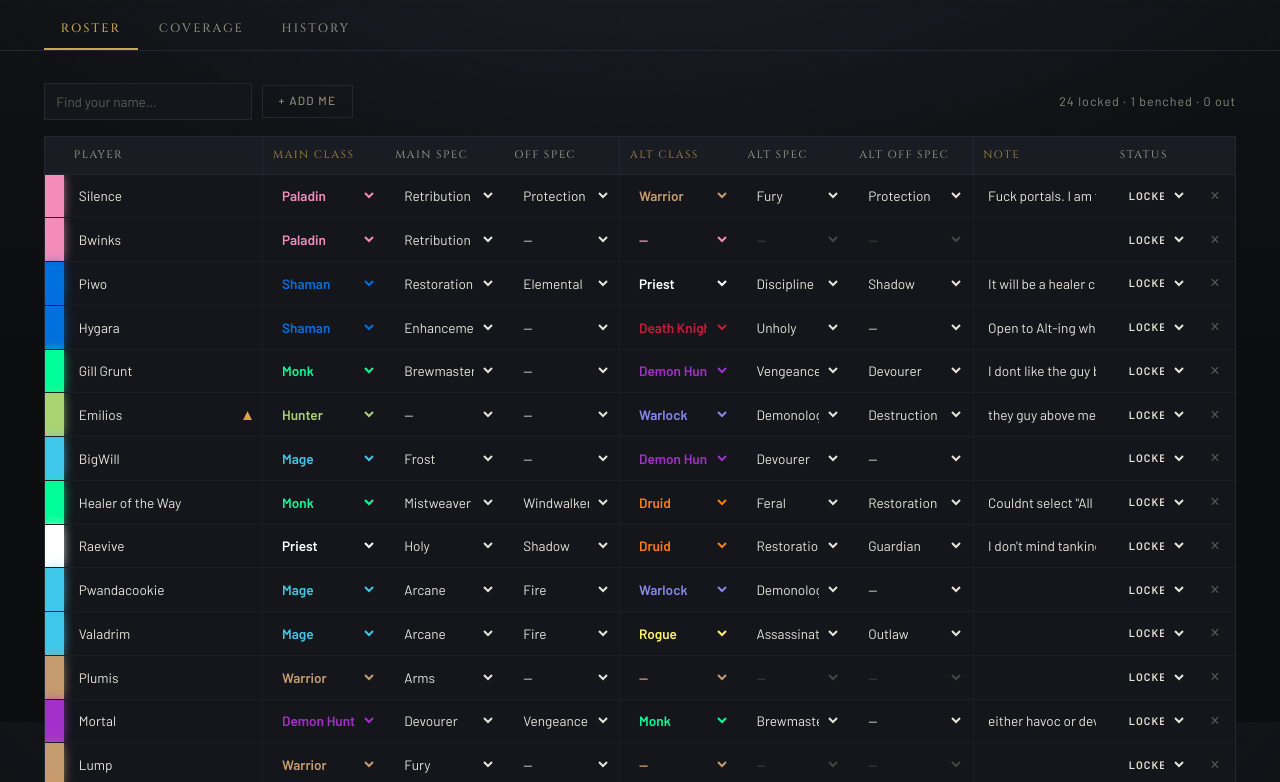
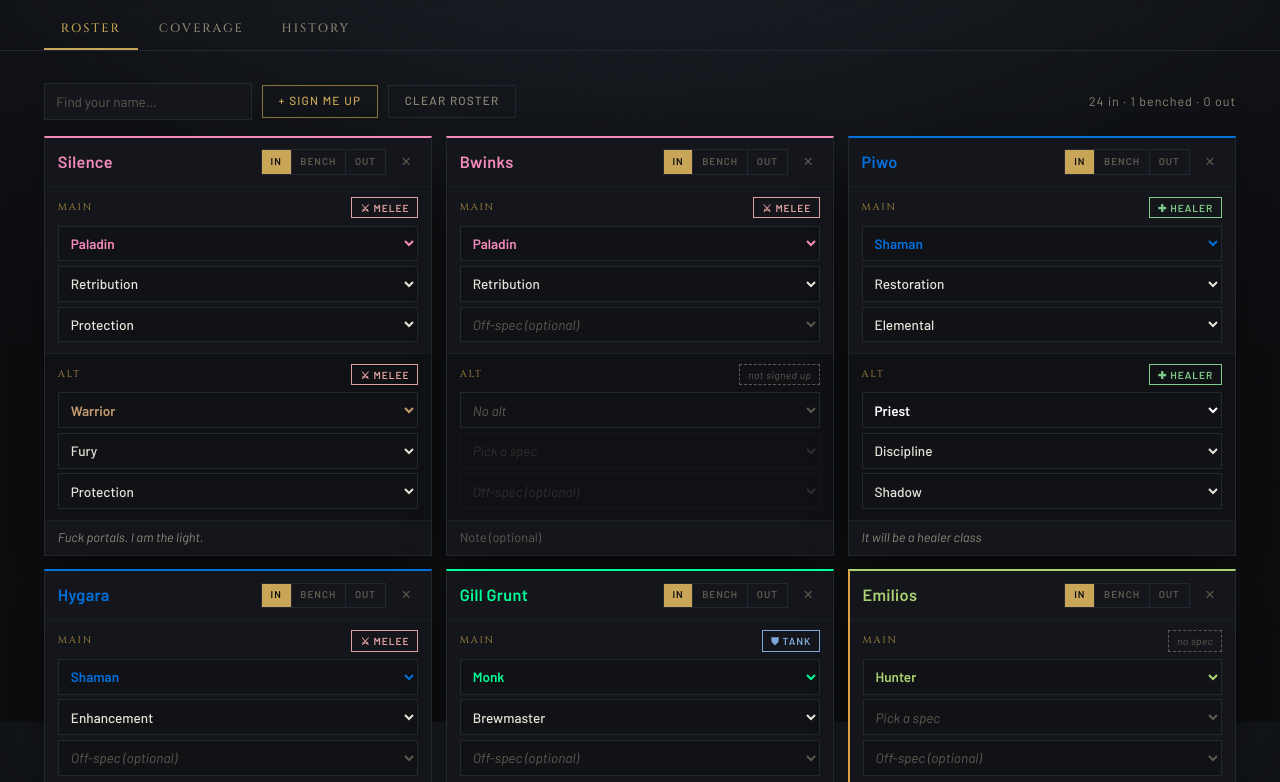
Before and after one commit to revelation343/raid-roster, a website: page index.html in a window 1280 px wide. Shown: the part 78-860 px from the top of the page. Drawn offline with Linux system fonts and the light colour scheme; no server answers.

Commit message:
feat: card-based roster, live role badges, clear-roster
The table was a wall of 175 identical dropdowns. Each player is now a card
with their class colour, a derived role badge that updates as they pick, and
main/alt as visually distinct blocks. Status is a segmented control instead
of a hidden select.

Fixes focus loss: typing in a name or note rebuilt the entire roster DOM and
dropped the caret after every keystroke. Text edits now repaint only the
coverage panel and header.

Adds "Clear roster" for starting a new tier — safe, since every prior version
stays in the history.

```diff
--- a/css/styles.css
+++ b/css/styles.css
@@ -175,76 +175,133 @@ main { padding: clamp(1.1rem, 3vw, 2rem) clamp(1rem, 4vw, 2.75rem) 3rem; }
 
 /* -------------------------------------------------------------- roster */
 
-.scroller { overflow-x: auto; border: 1px solid var(--rule); background: var(--panel); }
+.ghost.primary { color: var(--gold); border-color: var(--gold-dim); }
+.ghost.primary:hover { background: rgba(200,165,87,.1); }
+.ghost.danger:hover { color: var(--alarm); border-color: var(--alarm); }
 
-table.roster { border-collapse: collapse; width: 100%; min-width: 1000px; }
+.cards {
+  display: grid;
+  grid-template-columns: repeat(auto-fill, minmax(310px, 1fr));
+  gap: .85rem;
+}
 
-table.roster thead th {
-  position: sticky; top: 0; z-index: 2;
-  background: var(--panel-2);
-  border-bottom: 1px solid var(--rule);
-  font: 500 .68rem/1 'Cinzel', serif;
-  letter-spacing: .13em;
-  text-transform: uppercase;
-  color: var(--muted);
-  text-align: left;
-  padding: .8rem .6rem;
+.card {
+  border: 1px solid var(--rule);
+  border-top: 2px solid var(--klass);
+  background: var(--panel);
+  box-shadow: var(--shadow);
+  display: flex;
+  flex-direction: column;
+  transition: border-color .18s ease, transform .18s ease;
+  animation: rise .35s cubic-bezier(.2,.7,.3,1) both;
+}
+.card:hover { transform: translateY(-2px); }
+.card:focus-within { border-color: var(--gold-dim); border-top-color: var(--klass); }
+.card.bench { opacity: .62; }
+.card.out { opacity: .34; }
+.card.unfinished { border-left: 2px solid var(--warn); }
+
+.card > header {
+  display: grid;
+  grid-template-columns: 1fr auto auto;
+  gap: .5rem;
+  align-items: center;
+  padding: .7rem .8rem;
+  border-bottom: 1px solid var(--rule-soft);
+}
+
+input.who {
+  background: none; border: none; padding: 0; width: 100%;
+  color: var(--klass, var(--parchment));
+  font: 600 1.02rem/1.2 'Barlow', sans-serif;
+  letter-spacing: .02em;
+}
+input.who:focus { outline: none; }
+input.who::placeholder { color: var(--faint); font-weight: 400; font-style: italic; }
+
+/* status: segmented, one click, no hidden menu */
+.seg { display: flex; border: 1px solid var(--rule); }
+.seg button {
+  background: none; border: none;
+  border-right: 1px solid var(--rule);
+  color: var(--faint);
+  font: 600 .62rem/1 'Barlow', sans-serif;
+  letter-spacing: .1em; text-transform: uppercase;
+  padding: .42rem .55rem; cursor: pointer;
+  transition: color .15s ease, background .15s ease;
+}
+.seg button:last-child { border-right: none; }
+.seg button:hover { color: var(--parchment); }
+.seg button.on { background: var(--gold); color: var(--ink); }
+
+.loadout { padding: .65rem .8rem; }
+.loadout.alt {
+  background: rgba(0,0,0,.22);
+  border-top: 1px solid var(--rule-soft);
+}
+
+.loadout-head {
+  display: flex; align-items: center; justify-content: space-between;
+  gap: .5rem; margin-bottom: .45rem;
+}
+.loadout-head .tag {
+  font: 500 .62rem/1 'Cinzel', serif;
+  letter-spacing: .17em; text-transform: uppercase;
+  color: var(--gold-dim);
+}
+
+.role {
+  font: 600 .64rem/1 'Barlow', sans-serif;
+  letter-spacing: .09em; text-transform: uppercase;
+  padding: .28rem .5rem;
+  border: 1px solid currentColor;
   white-space: nowrap;
 }
-table.roster thead th.group {
-  color: var(--gold-dim);
-  border-left: 1px solid var(--rule);
+.role[data-role='Tank']       { color: #7FA9D6; }
+.role[data-role='Healer']     { color: #7FC98A; }
+.role[data-role='Melee DPS']  { color: #E0A0A0; }
+.role[data-role='Ranged DPS'] { color: #D9BE7A; }
+.role[data-role='Augvoker']   { color: #B79AD6; }
+.role.none {
+  color: var(--faint); border-style: dashed; text-transform: none;
+  letter-spacing: .04em; font-weight: 400; font-style: italic;
 }
 
-table.roster tbody tr {
-  border-bottom: 1px solid var(--rule-soft);
-  transition: background .16s ease;
+.picks { display: grid; gap: .3rem; }
+
+select.pick {
+  width: 100%;
+  background: var(--ink-2);
+  border: 1px solid var(--rule);
+  color: var(--parchment);
+  font: 500 .85rem/1 'Barlow', sans-serif;
+  padding: .46rem .5rem;
+  cursor: pointer;
+  transition: border-color .15s ease, color .15s ease;
 }
-table.roster tbody tr:hover { background: var(--panel-2); }
-table.roster tbody tr.bench { opacity: .55; }
-table.roster tbody tr.out   { opacity: .3; }
+select.pick:hover:not(:disabled) { border-color: var(--gold-dim); }
+select.pick:focus { outline: none; border-color: var(--gold); }
+select.pick.unset { color: var(--faint); font-style: italic; font-weight: 400; }
+select.pick:disabled { opacity: .4; cursor: not-allowed; }
+select.pick option { background: var(--panel-2); color: var(--parchment); font-style: normal; }
+select.pick.klass { color: var(--klass, var(--parchment)); font-weight: 600; }
+select.pick.klass.unset { color: var(--faint); font-weight: 400; }
 
-table.roster td { padding: .3rem .45rem; vertical-align: middle; }
-table.roster td.edge {
-  padding: 0; width: 3px;
-  background: var(--klass, var(--rule));
-  box-shadow: 0 0 12px -2px var(--klass, transparent);
+input.note {
+  background: none;
+  border: none;
+  border-top: 1px solid var(--rule-soft);
+  color: var(--muted);
+  font: italic 400 .8rem/1.3 'Barlow', sans-serif;
+  padding: .55rem .8rem;
+  margin-top: auto;
 }
-table.roster td.sep { border-left: 1px solid var(--rule-soft); }
-
-.name-cell { display: flex; align-items: center; gap: .5rem; }
-.name-cell input { min-width: 9rem; }
-
-.flagged {
-  color: var(--warn); font-size: .95rem; cursor: help; line-height: 1;
-}
-
-input.cell, select.cell {
-  background: transparent;
-  border: 1px solid transparent;
-  color: var(--parchment);
-  font: 400 .85rem/1 'Barlow', sans-serif;
-  padding: .38rem .4rem;
-  width: 100%;
-  transition: border-color .16s ease, background .16s ease;
-}
-input.cell:hover, select.cell:hover { border-color: var(--rule); }
-input.cell:focus, select.cell:focus {
-  outline: none; border-color: var(--gold-dim); background: var(--ink-2);
-}
-select.cell:disabled { color: var(--faint); }
-select.cell option { background: var(--panel-2); color: var(--parchment); }
-
-select.klass { font-weight: 600; color: var(--klass, var(--parchment)); }
-
-select.status-sel {
-  font: 600 .68rem/1 'Barlow', sans-serif;
-  letter-spacing: .1em; text-transform: uppercase;
-}
+input.note:focus { outline: none; color: var(--parchment); background: var(--ink-2); }
+input.note::placeholder { color: var(--faint); font-style: normal; }
 
 .kill {
   background: none; border: 1px solid transparent; color: var(--faint);
-  font-size: 1rem; line-height: 1; padding: .25rem .45rem; cursor: pointer;
+  font-size: 1.05rem; line-height: 1; padding: .2rem .4rem; cursor: pointer;
   transition: color .16s ease, border-color .16s ease;
 }
 .kill:hover { color: var(--alarm); border-color: var(--alarm); }
--- a/js/app.js
+++ b/js/app.js
@@ -86,28 +86,44 @@ function setStatus(text, kind = '') {
   el('status').className = `status ${kind}`;
 }
 
-function render() {
+// Everything that does not own the roster DOM. Safe to call while the user is
+// mid-keystroke in a text field — rebuilding the cards would steal focus.
+function repaintChrome() {
   const d = computeAll(state.roster);
 
   el('title').textContent = state.roster.title || 'Raid Roster';
-  const bits = [`<b>${d.totals.lockedIn}</b> locked in`];
+  const bits = [`<b>${d.totals.lockedIn}</b> signed up`];
   if (d.totals.bench) bits.push(`<b>${d.totals.bench}</b> benched`);
   if (d.incomplete.length) bits.push(`<span class="flag">${d.incomplete.length} without a spec</span>`);
   el('subtitle').innerHTML = bits.join(' &middot; ');
 
-  renderRoster(el('tab-roster'), state.roster, {
-    filter: state.filter,
-    onChange: () => { state.dirty = true; render(); },
-    onFilter: v => { state.filter = v; render(); },
-  });
   renderCoverage(el('tab-coverage'), d);
 
   const canSave = Boolean(state.sha) && !WORKER.includes('PLACEHOLDER');
   el('save').disabled = !state.dirty || !canSave;
-  el('save').title = canSave ? '' : 'Saving is not wired up yet — the save endpoint has not been deployed.';
-  if (state.dirty && WORKER.includes('PLACEHOLDER')) setStatus('read-only — save endpoint not deployed', 'err');
-  else if (state.dirty && !state.sha) setStatus('offline — cannot save', 'err');
-  else if (state.dirty) setStatus('unsaved changes');
+  el('save').title = canSave
+    ? '' : 'Saving is not wired up yet — the save endpoint has not been deployed.';
+
+  if (state.dirty && WORKER.includes('PLACEHOLDER')) {
+    setStatus('read-only — save endpoint not deployed', 'err');
+  } else if (state.dirty && !state.sha) {
+    setStatus('offline — cannot save', 'err');
+  } else if (state.dirty) {
+    setStatus('unsaved changes');
+  }
+  return d;
+}
+
+function render() {
+  repaintChrome();
+  renderRoster(el('tab-roster'), state.roster, {
+    filter: state.filter,
+    // Text typing: update data and chrome only, leave the cards alone.
+    onChange: () => { state.dirty = true; repaintChrome(); },
+    // Class/spec/status/add/remove: the cards themselves have to change.
+    onStructural: () => { state.dirty = true; render(); },
+    onFilter: v => { state.filter = v; render(); },
+  });
 }
 
 /* --------------------------------------------------------------- save */
--- a/js/roster-ui.js
+++ b/js/roster-ui.js
@@ -1,8 +1,20 @@
-import { CLASSES, CLASS_COLORS } from './game-data.js';
+import { CLASSES, CLASS_COLORS, roleFor } from './game-data.js';
 
-const STATUSES = ['locked', 'bench', 'out'];
+const STATUSES = [
+  ['locked', 'In'],
+  ['bench',  'Bench'],
+  ['out',    'Out'],
+];
 
-function opt(value, selected, blank = '—') {
+const ROLE_GLYPH = {
+  'Tank':       '⛊',
+  'Healer':     '✚',
+  'Melee DPS':  '⚔',
+  'Ranged DPS': '➸',
+  'Augvoker':   '✦',
+};
+
+function opt(value, selected, blank) {
   const o = document.createElement('option');
   o.value = value ?? '';
   o.textContent = value ?? blank;
@@ -10,51 +22,136 @@ function opt(value, selected, blank = '—') {
   return o;
 }
 
-function classSelect(value, onPick) {
+function classPicker(value, blank, onPick) {
   const s = document.createElement('select');
-  s.className = 'cell klass';
-  s.append(opt(null, value), ...Object.keys(CLASSES).map(c => opt(c, value)));
+  s.className = 'pick klass';
+  s.append(opt(null, value, blank), ...Object.keys(CLASSES).map(c => opt(c, value)));
   s.style.setProperty('--klass', CLASS_COLORS[value] || '');
+  if (!value) s.classList.add('unset');
   s.onchange = () => onPick(s.value || null);
   return s;
 }
 
-function specSelect(cls, value, onPick) {
+function specPicker(cls, value, blank, onPick) {
   const s = document.createElement('select');
-  s.className = 'cell';
-  s.append(opt(null, value), ...(CLASSES[cls] || []).map(sp => opt(sp, value)));
+  s.className = 'pick';
+  s.append(opt(null, value, blank), ...(CLASSES[cls] || []).map(sp => opt(sp, value)));
   s.disabled = !cls;
+  if (!value) s.classList.add('unset');
   s.onchange = () => onPick(s.value || null);
   return s;
 }
 
-function textCell(value, placeholder, onInput) {
-  const i = document.createElement('input');
-  i.className = 'cell';
-  i.value = value || '';
-  i.placeholder = placeholder;
-  i.oninput = () => onInput(i.value);
-  return i;
+function roleBadge(cls, spec) {
+  const role = roleFor(cls, spec);
+  const b = document.createElement('span');
+  b.className = 'role';
+  if (!role) {
+    b.classList.add('none');
+    b.textContent = cls ? 'no spec' : 'not signed up';
+    return b;
+  }
+  b.dataset.role = role;
+  b.textContent = `${ROLE_GLYPH[role]} ${role.replace(' DPS', '')}`;
+  return b;
 }
 
-const HEAD = [
-  { label: '', span: 1 },
-  { label: 'Player' },
-  { label: 'Main Class', group: true },
-  { label: 'Main Spec' },
-  { label: 'Off Spec' },
-  { label: 'Alt Class', group: true },
-  { label: 'Alt Spec' },
-  { label: 'Alt Off Spec' },
-  { label: 'Note', group: true },
-  { label: 'Status' },
-  { label: '' },
-];
+/** Main / Alt half of a card. */
+function loadout(p, side, onChange) {
+  const box = document.createElement('div');
+  box.className = `loadout ${side}`;
 
-export function renderRoster(root, roster, { filter = '', onChange, onFilter }) {
+  const head = document.createElement('div');
+  head.className = 'loadout-head';
+  const tag = document.createElement('span');
+  tag.className = 'tag';
+  tag.textContent = side === 'main' ? 'Main' : 'Alt';
+  head.append(tag, roleBadge(p[side].class, p[side].spec));
+
+  const rows = document.createElement('div');
+  rows.className = 'picks';
+
+  rows.append(
+    classPicker(p[side].class, side === 'main' ? 'Pick a class' : 'No alt', v => {
+      p[side].class = v; p[side].spec = null; p[side].offSpec = null; onChange();
+    }),
+    specPicker(p[side].class, p[side].spec, 'Pick a spec', v => {
+      p[side].spec = v; onChange();
+    }),
+    specPicker(p[side].class, p[side].offSpec, 'Off-spec (optional)', v => {
+      p[side].offSpec = v; onChange();
+    }),
+  );
+
+  box.append(head, rows);
+  return box;
+}
+
+function card(p, roster, { onChange, onStructural }) {
+  p.main ??= { class: null, spec: null, offSpec: null };
+  p.alt ??= { class: null, spec: null, offSpec: null };
+
+  const el = document.createElement('article');
+  el.className = `card ${p.status}`;
+  el.style.setProperty('--klass', CLASS_COLORS[p.main.class] || 'var(--rule)');
+  if (p.status === 'locked' && (!p.main.class || !p.main.spec)) el.classList.add('unfinished');
+
+  // -- header: name + status + remove
+  const head = document.createElement('header');
+
+  const name = document.createElement('input');
+  name.className = 'who';
+  name.value = p.name || '';
+  name.placeholder = 'Character name';
+  name.spellcheck = false;
+  name.oninput = () => { p.name = name.value; onChange(); };
+
+  const seg = document.createElement('div');
+  seg.className = 'seg';
+  seg.setAttribute('role', 'group');
+  for (const [value, label] of STATUSES) {
+    const b = document.createElement('button');
+    b.type = 'button';
+    b.textContent = label;
+    b.className = p.status === value ? 'on' : '';
+    b.dataset.value = value;
+    b.onclick = () => { p.status = value; onStructural(); };
+    seg.append(b);
+  }
+
+  const kill = document.createElement('button');
+  kill.className = 'kill';
+  kill.type = 'button';
+  kill.textContent = '×';
+  kill.title = 'Remove from roster';
+  kill.onclick = () => {
+    if (!confirm(`Remove ${p.name || 'this player'} from the roster?`)) return;
+    roster.players.splice(roster.players.indexOf(p), 1);
+    onStructural();
+  };
+
+  head.append(name, seg, kill);
+
+  const note = document.createElement('input');
+  note.className = 'note';
+  note.value = p.note || '';
+  note.placeholder = 'Note (optional)';
+  note.oninput = () => { p.note = note.value; onChange(); };
+
+  el.append(
+    head,
+    loadout(p, 'main', onStructural),
+    loadout(p, 'alt', onStructural),
+    note,
+  );
+  return el;
+}
+
+export function renderRoster(root, roster, opts) {
+  const { filter = '', onFilter, onChange, onStructural } = opts;
   root.replaceChildren();
 
-  // ---- toolbar
+  // ---------------------------------------------------------- toolbar
   const bar = document.createElement('div');
   bar.className = 'toolbar';
 
@@ -66,11 +163,12 @@ export function renderRoster(root, roster, { filter = '', onChange, onFilter })
   search.oninput = () => onFilter(search.value);
 
   const add = document.createElement('button');
-  add.className = 'ghost';
-  add.textContent = '+ Add me';
+  add.className = 'ghost primary';
+  add.type = 'button';
+  add.textContent = '+ Sign me up';
   add.onclick = () => {
     roster.players.push({
-      id: `p${Date.now().toString(36)}`,
+      id: `p${Date.now().toString(36)}${Math.floor(Math.random() * 1e4)}`,
       name: '',
       main: { class: null, spec: null, offSpec: null },
       alt: { class: null, spec: null, offSpec: null },
@@ -78,111 +176,50 @@ export function renderRoster(root, roster, { filter = '', onChange, onFilter })
       status: 'locked',
     });
     onFilter('');
+    queueMicrotask(() => {
+      const inputs = root.querySelectorAll('.card .who');
+      inputs[inputs.length - 1]?.focus();
+    });
+  };
+
+  const wipe = document.createElement('button');
+  wipe.className = 'ghost danger';
+  wipe.type = 'button';
+  wipe.textContent = 'Clear roster';
+  wipe.title = 'Remove everyone — for starting a new tier';
+  wipe.onclick = () => {
+    if (!roster.players.length) return;
+    if (!confirm(
+      `Remove all ${roster.players.length} players?\n\n` +
+      `Nothing is lost — every previous version stays in the History tab.`)) return;
+    roster.players.length = 0;
+    onStructural();
   };
 
   const tally = document.createElement('span');
   tally.className = 'tally';
   const n = s => roster.players.filter(p => p.status === s).length;
-  tally.textContent = `${n('locked')} locked · ${n('bench')} benched · ${n('out')} out`;
+  tally.textContent = `${n('locked')} in · ${n('bench')} benched · ${n('out')} out`;
 
-  bar.append(search, add, tally);
+  bar.append(search, add, wipe, tally);
+  root.append(bar);
 
-  // ---- table
-  const scroller = document.createElement('div');
-  scroller.className = 'scroller';
-  const table = document.createElement('table');
-  table.className = 'roster';
-
-  const thead = document.createElement('thead');
-  const hr = document.createElement('tr');
-  for (const h of HEAD) {
-    const th = document.createElement('th');
-    th.textContent = h.label;
-    if (h.group) th.className = 'group';
-    hr.append(th);
-  }
-  thead.append(hr);
-
-  const body = document.createElement('tbody');
+  // ------------------------------------------------------------ cards
   const q = filter.trim().toLowerCase();
-  const shown = roster.players
-    .map((p, i) => ({ p, i }))
-    .filter(({ p }) => !q || (p.name || '').toLowerCase().includes(q));
-
-  for (const { p, i } of shown) {
-    p.main ??= { class: null, spec: null, offSpec: null };
-    p.alt ??= { class: null, spec: null, offSpec: null };
-
-    const tr = document.createElement('tr');
-    tr.className = p.status;
-    const colour = CLASS_COLORS[p.main.class] || '';
-    tr.style.setProperty('--klass', colour);
-
-    const edge = document.createElement('td');
-    edge.className = 'edge';
-
-    const nameTd = document.createElement('td');
-    const wrap = document.createElement('div');
-    wrap.className = 'name-cell';
-    wrap.append(textCell(p.name, 'Character name', v => { p.name = v; onChange({ soft: true }); }));
-    if (p.status === 'locked' && (!p.main.class || !p.main.spec)) {
-      const flag = document.createElement('span');
-      flag.className = 'flagged';
-      flag.textContent = '▲';
-      flag.title = 'No main spec chosen — not counted in any role';
-      wrap.append(flag);
-    }
-    nameTd.append(wrap);
-
-    const cells = [
-      classSelect(p.main.class, v => {
-        p.main.class = v; p.main.spec = null; p.main.offSpec = null; onChange();
-      }),
-      specSelect(p.main.class, p.main.spec, v => { p.main.spec = v; onChange(); }),
-      specSelect(p.main.class, p.main.offSpec, v => { p.main.offSpec = v; onChange(); }),
-      classSelect(p.alt.class, v => {
-        p.alt.class = v; p.alt.spec = null; p.alt.offSpec = null; onChange();
-      }),
-      specSelect(p.alt.class, p.alt.spec, v => { p.alt.spec = v; onChange(); }),
-      specSelect(p.alt.class, p.alt.offSpec, v => { p.alt.offSpec = v; onChange(); }),
-      textCell(p.note, '', v => { p.note = v; onChange({ soft: true }); }),
-    ];
-
-    const status = document.createElement('select');
-    status.className = 'cell status-sel';
-    status.append(...STATUSES.map(s => opt(s, p.status)));
-    status.onchange = () => { p.status = status.value; onChange(); };
-    cells.push(status);
-
-    const kill = document.createElement('button');
-    kill.className = 'kill';
-    kill.textContent = '×';
-    kill.title = `Remove ${p.name || 'this player'}`;
-    kill.onclick = () => {
-      if (!confirm(`Remove ${p.name || 'this player'} from the roster?`)) return;
-      roster.players.splice(i, 1);
-      onChange();
-    };
-    cells.push(kill);
-
-    tr.append(edge, nameTd);
-    cells.forEach((c, idx) => {
-      const td = document.createElement('td');
-      if (idx === 0 || idx === 3 || idx === 6) td.className = 'sep';
-      td.append(c);
-      tr.append(td);
-    });
-    body.append(tr);
-  }
-
-  table.append(thead, body);
-  scroller.append(table);
-  root.append(bar, scroller);
+  const shown = roster.players.filter(p => !q || (p.name || '').toLowerCase().includes(q));
 
   if (!shown.length) {
     const empty = document.createElement('p');
     empty.className = 'empty';
-    empty.textContent = q ? `Nobody matching “${filter}”.` : 'Nobody on the roster yet.';
-    scroller.append(empty);
+    empty.textContent = q
+      ? `Nobody matching “${filter}”.`
+      : 'Roster is empty — press “Sign me up” to add the first player.';
+    root.append(empty);
+    return;
   }
+
+  const grid = document.createElement('div');
+  grid.className = 'cards';
+  for (const p of shown) grid.append(card(p, roster, { onChange, onStructural }));
+  root.append(grid);
 }
```
